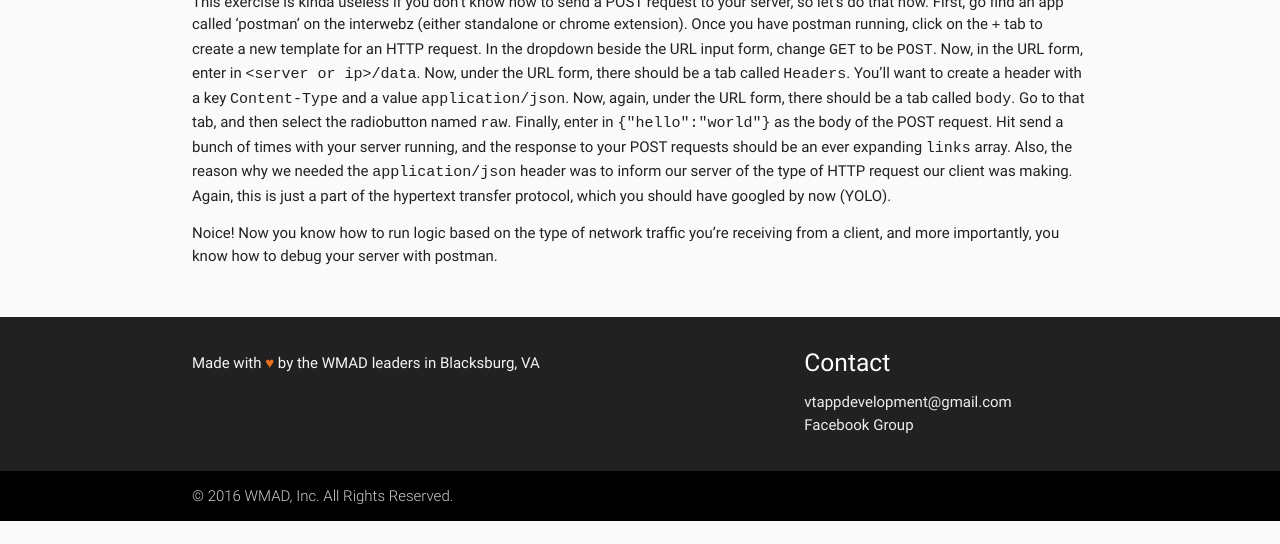
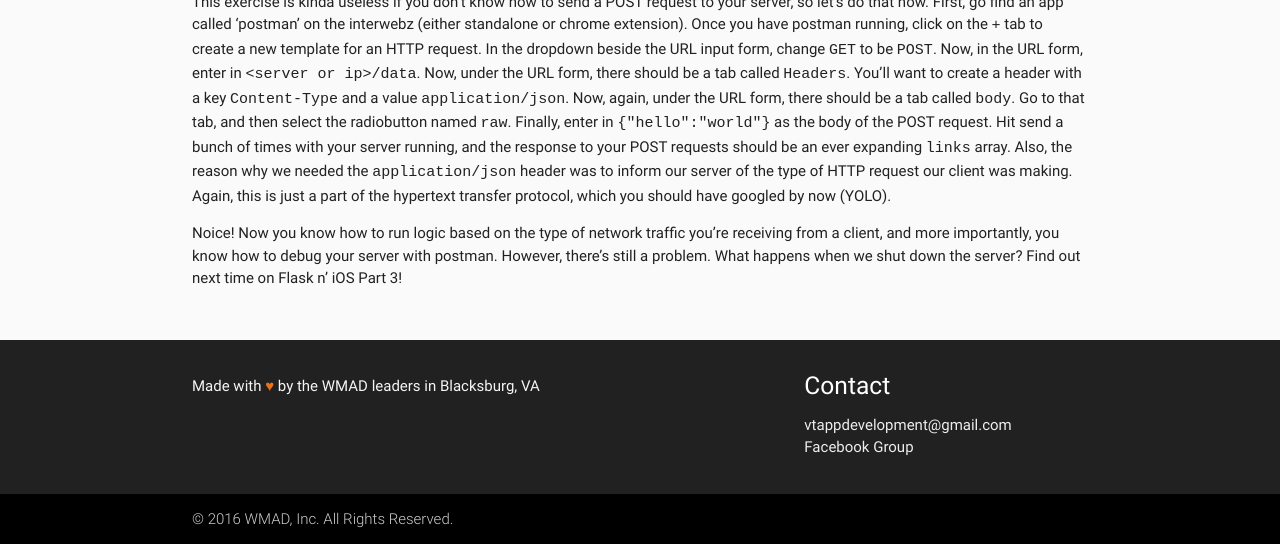
Before and after one commit to MandWdevclub/MandWdevclub.github.io, a Jekyll site: the page built from _posts/2016-08-21-Flask.md, in a window 1280 px wide and 900 px high, scrolled down 1884 px, cut to the strip 356-900 px from the top of the window. Built offline with Jekyll 4.4.1, drawn with Linux system fonts in a browser that asks for light colours; before the commit the page ends 2761 px from its top, so only the background shows below that.

Commit message:
Update 2016-08-21-Flask.md

````diff
--- a/_posts/2016-08-21-Flask.md
+++ b/_posts/2016-08-21-Flask.md
@@ -79,4 +79,4 @@ This route implements a bit more flask logic, and a bit of regular python logic.
 This exercise is kinda useless if you don't know how to send a POST request to your server, so let's do that now. First, go find an app called 'postman' on the interwebz (either standalone or chrome extension). Once you have postman running, click on the ```+``` tab to create a new template for an HTTP request. In the dropdown beside the URL input form, change ```GET``` to be ```POST```. Now, in the URL form, enter in ```<server or ip>/data```. Now, under the URL form, there should be a tab called ```Headers```. You'll want to create a header with a key ```Content-Type``` and a value ```application/json```. Now, again, under the URL form, there should be a tab called ```body```. Go to that tab, and then select the radiobutton named ```raw```. Finally, enter in ```{"hello":"world"}``` as the body of the POST request. Hit send a bunch of times with your server running, and the response to your POST requests should be an ever expanding ```links``` array. Also, the reason why we needed the ```application/json``` header was to inform our server of the type of HTTP request our client was making. Again, this is just a part of the hypertext transfer protocol, which you should have googled by now (YOLO).
 
 
-Noice! Now you know how to run logic based on the type of network traffic you're receiving from a client, and more importantly, you know how to debug your server with postman.
+Noice! Now you know how to run logic based on the type of network traffic you're receiving from a client, and more importantly, you know how to debug your server with postman. However, there's still a problem. What happens when we shut down the server? Find out next time on Flask n' iOS Part 3!
````
